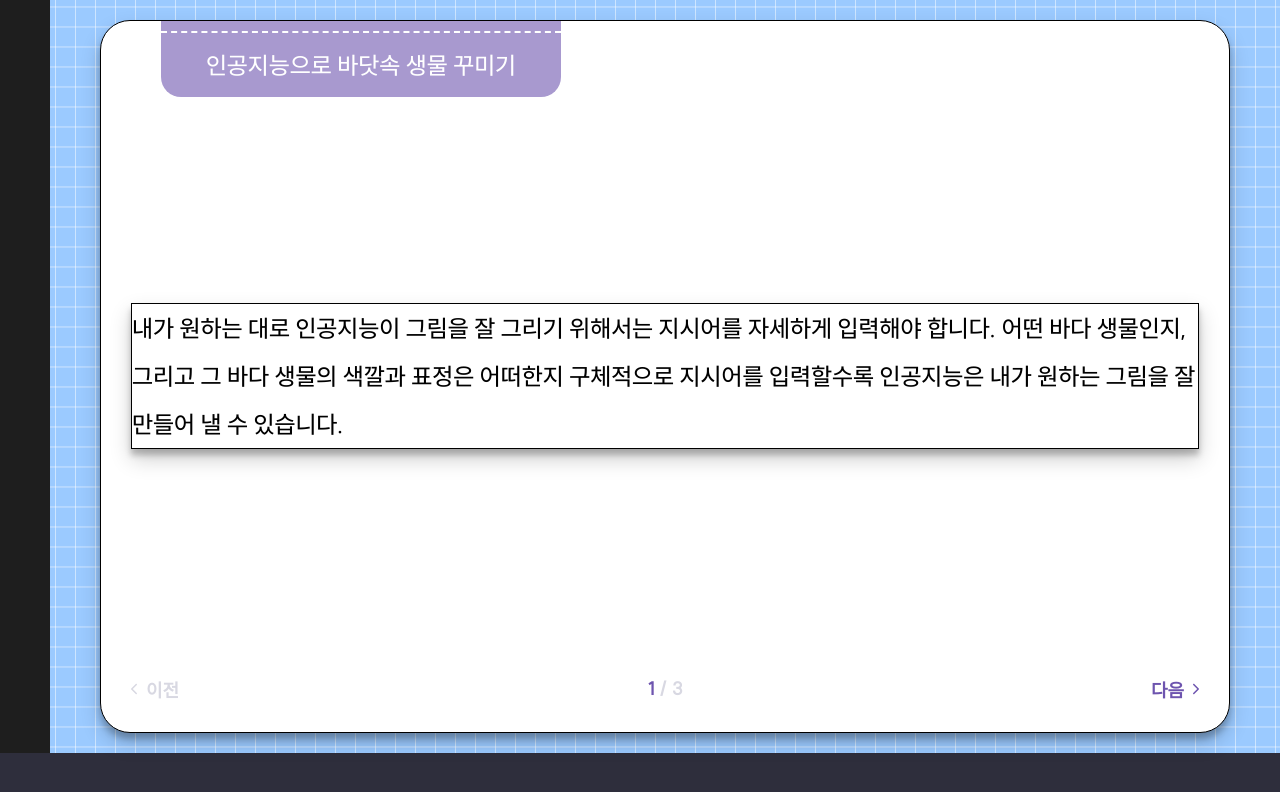
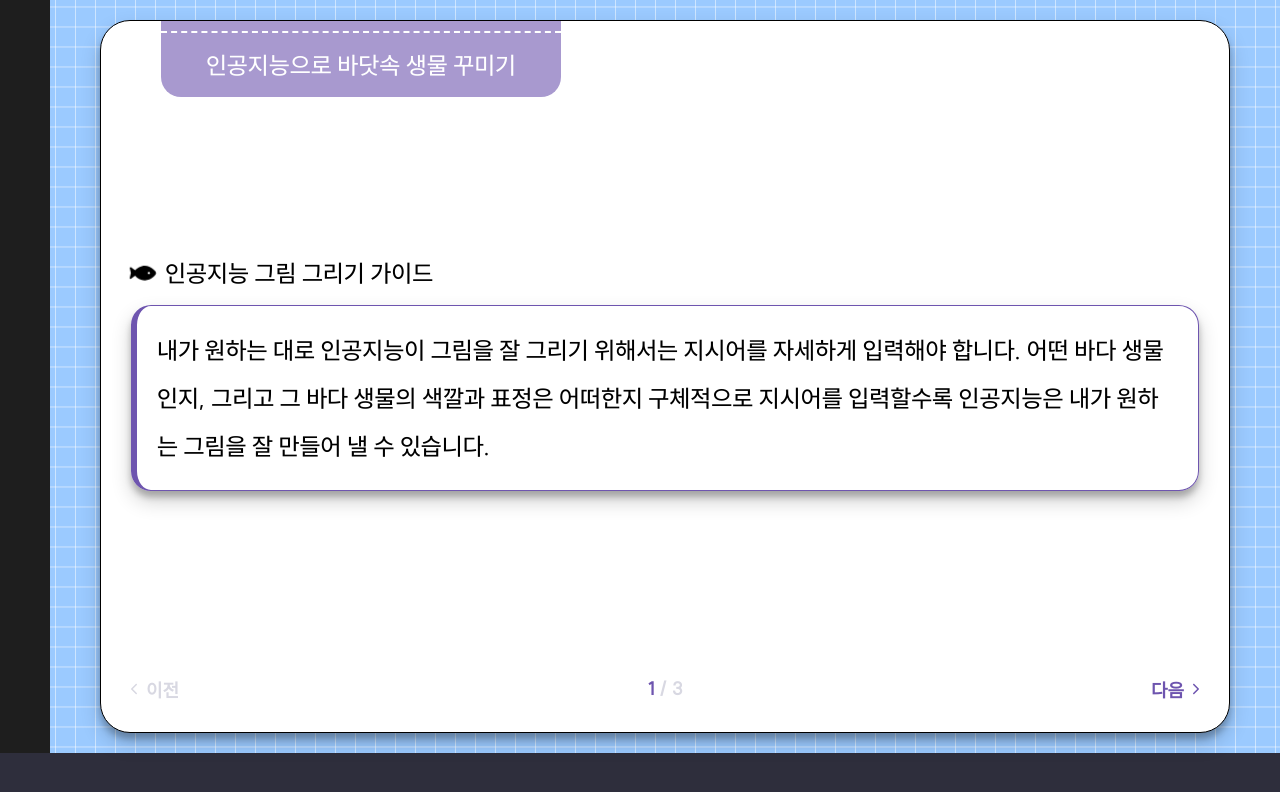
Before and after one commit to Intin1217/assignment, a React (Vite) app: page /page/1 in a window 1280 px wide. Shown: the top 792 px of the page. Built offline with nearby package versions, Linux system fonts and the light colour scheme.

Commit message:
refactor: 개요 페이지 디자인 수정 및 CSS 코드 분리

```diff
--- a/src/pages/ContentPage.tsx
+++ b/src/pages/ContentPage.tsx
@@ -1,22 +1,19 @@
-import styled from 'styled-components';
-
-const ContentBox = styled.p`
-  font-size: x-large;
-  border: black solid 1px;
-  margin: 10px;
-  line-height: 2;
-  box-shadow:
-    0 10px 20px rgba(0, 0, 0, 0.19),
-    0 6px 6px rgba(0, 0, 0, 0.23);
-`;
+import * as Styled from '@styles/pages/ContentPage';
+import { FaFish } from 'react-icons/fa';
 
 export default function ContentPage() {
   return (
-    <ContentBox>
-      내가 원하는 대로 인공지능이 그림을 잘 그리기 위해서는 지시어를 자세하게
-      입력해야 합니다. 어떤 바다 생물인지, 그리고 그 바다 생물의 색깔과 표정은
-      어떠한지 구체적으로 지시어를 입력할수록 인공지능은 내가 원하는 그림을 잘
-      만들어 낼 수 있습니다.
-    </ContentBox>
+    <Styled.Container>
+      <Styled.Title>
+        <FaFish className="fish" />
+        <p>인공지능 그림 그리기 가이드</p>
+      </Styled.Title>
+      <Styled.ContentBox>
+        내가 원하는 대로 인공지능이 그림을 잘 그리기 위해서는 지시어를 자세하게
+        입력해야 합니다. 어떤 바다 생물인지, 그리고 그 바다 생물의 색깔과 표정은
+        어떠한지 구체적으로 지시어를 입력할수록 인공지능은 내가 원하는 그림을 잘
+        만들어 낼 수 있습니다.
+      </Styled.ContentBox>
+    </Styled.Container>
   );
 }
--- /dev/null
+++ b/src/styles/pages/ContentPage.ts
@@ -0,0 +1,43 @@
+import styled from 'styled-components';
+import { COLORS } from '@utils/color.ts';
+
+export const Container = styled.div`
+  display: flex;
+  flex-direction: column;
+  margin: 10px;
+  gap: 20px;
+`;
+
+export const Title = styled.div`
+  display: flex;
+  align-items: center;
+  gap: 10px;
+  font-size: x-large;
+
+  .fish {
+    font-size: x-large;
+    :hover {
+      color: ${COLORS.MAIN};
+    }
+
+    animation: pulse 2s infinite ease-in-out;
+
+    @keyframes pulse {
+      50% {
+        transform: scale(1.2);
+      }
+    }
+  }
+`;
+
+export const ContentBox = styled.p`
+  font-size: x-large;
+  border: ${COLORS.MAIN} solid 1px;
+  border-left: ${COLORS.MAIN} solid 6px;
+  border-radius: 20px;
+  padding: 20px;
+  line-height: 2;
+  box-shadow:
+    0 10px 20px rgba(0, 0, 0, 0.19),
+    0 6px 6px rgba(0, 0, 0, 0.23);
+`;
```
